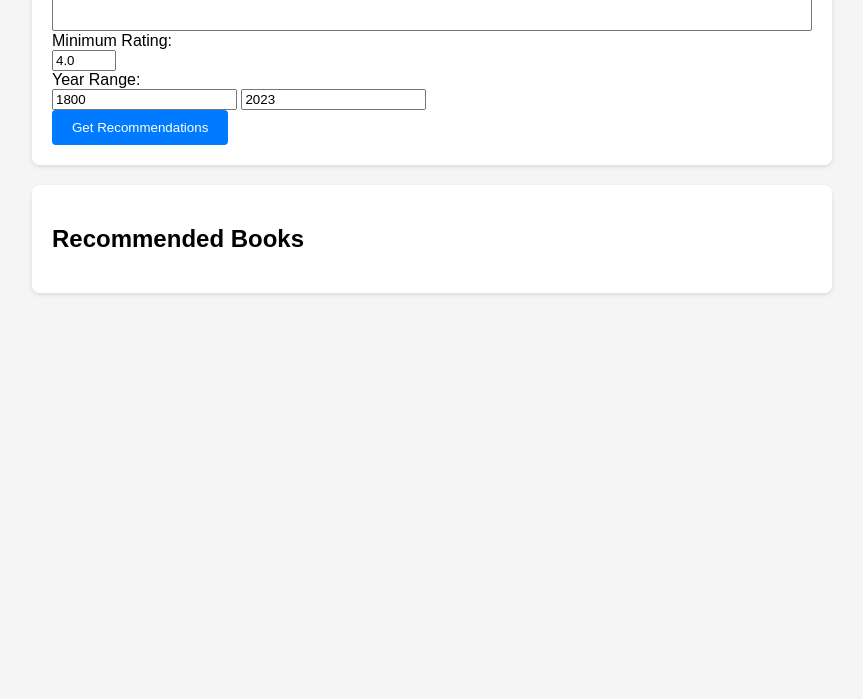
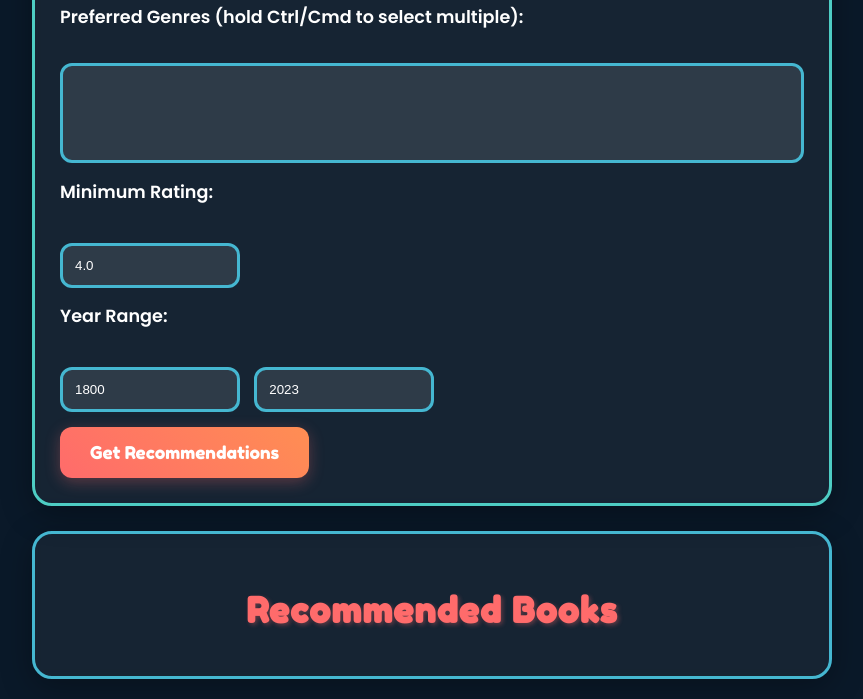
Before and after one commit to Sachin8801/Devops_Java_Projects, a website: page Lets-read/index.html in a window 1280 px wide. Shown: the part 275-974 px from the top of the page, without its empty margins (208-1071 px from the left). Before the commit the page ends 800 px from the top, so only its background shows below. Drawn offline with Linux system fonts and the light colour scheme; no server answers.

Commit message:
new changes

```diff
--- a/Lets-read/index.html
+++ b/Lets-read/index.html
@@ -4,48 +4,185 @@
     <meta charset="UTF-8">
     <meta name="viewport" content="width=device-width, initial-scale=1.0">
     <title>Book Recommendations</title>
+    <link href="https://fonts.googleapis.com/css2?family=Poppins:wght@400;600&family=Fredoka+One&display=swap" rel="stylesheet">
     <style>
         body {
-            font-family: Arial, sans-serif;
+            font-family: 'Poppins', sans-serif;
             max-width: 800px;
             margin: 0 auto;
             padding: 20px;
-            background-color: #f5f5f5;
+            background: #0a1929;
+            color: #ffffff;
         }
+
+        h1, h2 {
+            font-family: 'Fredoka One', cursive;
+            text-align: center;
+            letter-spacing: 1px;
+        }
+
+        h1 {
+            font-size: 3em;
+            margin-bottom: 30px;
+            background: linear-gradient(45deg, #FF6B6B, #4ECDC4, #45B7D1, #96E6A1);
+            -webkit-background-clip: text;
+            -webkit-text-fill-color: transparent;
+            text-shadow: 3px 3px 6px rgba(0, 0, 0, 0.2);
+            padding: 10px 0;
+            animation: titleGradient 6s ease infinite;
+            background-size: 300% 300%;
+        }
+
+        @keyframes titleGradient {
+            0% { background-position: 0% 50%; }
+            50% { background-position: 100% 50%; }
+            100% { background-position: 0% 50%; }
+        }
+
+        h2 {
+            font-size: 2.2em;
+            margin-bottom: 20px;
+            color: #FF6B6B;
+            text-shadow: 2px 2px 4px rgba(255, 107, 107, 0.3);
+        }
+
         .preferences {
-            background-color: white;
+            background: rgba(255, 255, 255, 0.05);
+            padding: 25px;
+            border-radius: 20px;
+            box-shadow: 0 8px 32px rgba(0, 0, 0, 0.3);
+            margin-bottom: 25px;
+            border: 3px solid #4ECDC4;
+            backdrop-filter: blur(4px);
+        }
+
+        .recommendations {
+            background: rgba(255, 255, 255, 0.05);
+            padding: 25px;
+            border-radius: 20px;
+            box-shadow: 0 8px 32px rgba(0, 0, 0, 0.3);
+            border: 3px solid #45B7D1;
+            backdrop-filter: blur(4px);
+        }
+
+        .book {
+            border-bottom: 3px solid rgba(78, 205, 196, 0.3);
             padding: 20px;
-            border-radius: 8px;
-            box-shadow: 0 2px 4px rgba(0,0,0,0.1);
-            margin-bottom: 20px;
+            margin: 10px 0;
+            transition: all 0.3s ease;
+            border-radius: 15px;
+            background: rgba(255, 255, 255, 0.05);
         }
-        .recommendations {
-            background-color: white;
-            padding: 20px;
-            border-radius: 8px;
-            box-shadow: 0 2px 4px rgba(0,0,0,0.1);
+
+        .book:hover {
+            transform: translateX(10px) translateY(-5px);
+            box-shadow: 0 5px 15px rgba(0, 0, 0, 0.3);
+            background: rgba(255, 255, 255, 0.1);
+            border-left: 5px solid #4ECDC4;
         }
-        .book {
-            border-bottom: 1px solid #eee;
-            padding: 10px 0;
-        }
+
         .book:last-child {
             border-bottom: none;
         }
+
         select[multiple] {
             width: 100%;
             height: 100px;
+            border: 3px solid #45B7D1;
+            border-radius: 12px;
+            padding: 8px;
+            margin-bottom: 15px;
+            background: rgba(255, 255, 255, 0.1);
+            color: white;
+            transition: all 0.3s ease;
         }
+
+        select[multiple] option {
+            background: #0a1929;
+            color: white;
+            padding: 8px;
+        }
+
+        select[multiple]:focus {
+            border-color: #FF6B6B;
+            box-shadow: 0 0 15px rgba(255, 107, 107, 0.3);
+        }
+
+        input[type="number"] {
+            width: 150px;
+            padding: 12px;
+            border: 3px solid #45B7D1;
+            border-radius: 12px;
+            margin: 5px 10px 15px 0;
+            background: rgba(255, 255, 255, 0.1);
+            color: white;
+            transition: all 0.3s ease;
+        }
+
+        input[type="number"]:focus {
+            border-color: #FF6B6B;
+            box-shadow: 0 0 15px rgba(255, 107, 107, 0.3);
+        }
+
         button {
-            background-color: #007bff;
+            background: linear-gradient(45deg, #FF6B6B, #FF8E53);
             color: white;
             border: none;
-            padding: 10px 20px;
-            border-radius: 4px;
+            padding: 15px 30px;
+            border-radius: 12px;
             cursor: pointer;
+            font-family: 'Fredoka One', cursive;
+            font-size: 1.1em;
+            transition: all 0.3s ease;
+            box-shadow: 0 4px 15px rgba(255, 107, 107, 0.3);
         }
+
         button:hover {
-            background-color: #0056b3;
+            transform: translateY(-3px);
+            box-shadow: 0 8px 25px rgba(255, 107, 107, 0.5);
+            background: linear-gradient(45deg, #FF8E53, #FF6B6B);
+        }
+
+        label {
+            color: #ffffff;
+            font-weight: 600;
+            display: block;
+            margin-bottom: 8px;
+            font-size: 1.1em;
+        }
+
+        .book h3 {
+            color: #FF6B6B;
+            margin: 0 0 15px 0;
+            font-family: 'Fredoka One', cursive;
+            font-size: 1.6em;
+            text-shadow: 1px 1px 2px rgba(255, 107, 107, 0.2);
+        }
+
+        .book p {
+            margin: 8px 0;
+            color: #ffffff;
+            font-size: 1.05em;
+            line-height: 1.4;
+        }
+
+        .book p strong {
+            color: #45B7D1;
+            font-weight: 600;
+        }
+
+        /* Rainbow loading animation for fetch operations */
+        @keyframes rainbow {
+            0% { border-color: #FF6B6B; }
+            25% { border-color: #4ECDC4; }
+            50% { border-color: #45B7D1; }
+            75% { border-color: #96E6A1; }
+            100% { border-color: #FF6B6B; }
+        }
+
+        .loading {
+            border: 4px solid;
+            animation: rainbow 2s linear infinite;
         }
     </style>
 </head>
```
Also changed, not shown: Lets-read/data/books.js (+9 -1 lines), 1 other file.
